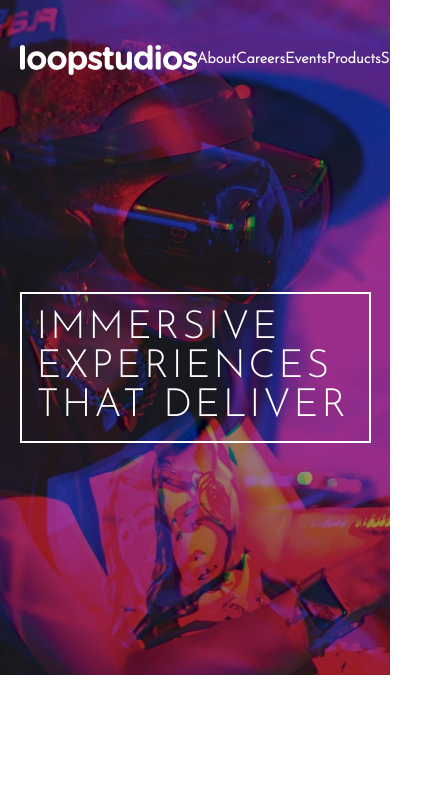
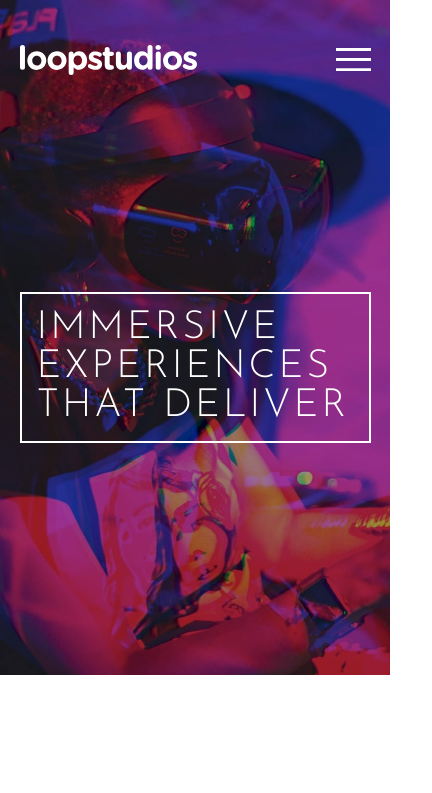
Before and after one commit to jotahdavid/loopstudios, a plain HTML site: page index.html in a window 390 px wide. Shown: the top 793 px of the page, 432 px wide, since content can reach past the window. Drawn offline with Linux system fonts and the light colour scheme.

Commit message:
:wrench: fix: nav links appearing on mobile screen

```diff
--- a/css/style.css
+++ b/css/style.css
@@ -297,7 +297,7 @@ footer {
     height: max(80vh, 350px);
     margin-bottom: 8rem;
   }
-  nav > ul {
+  nav > .header-links {
     display: none;
   }
   .header-logo > a > img {
```
